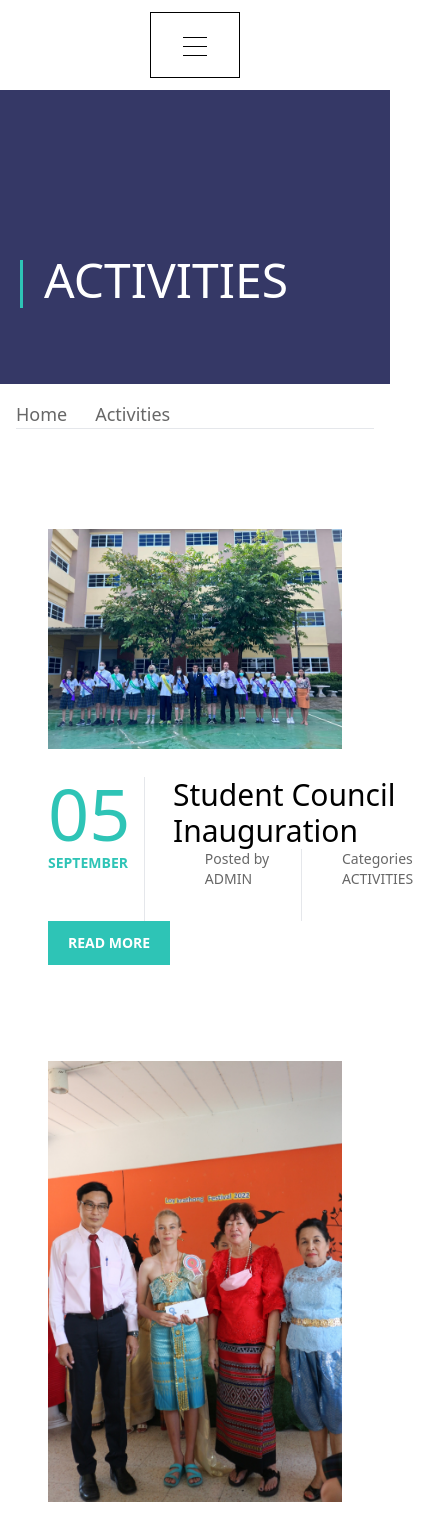
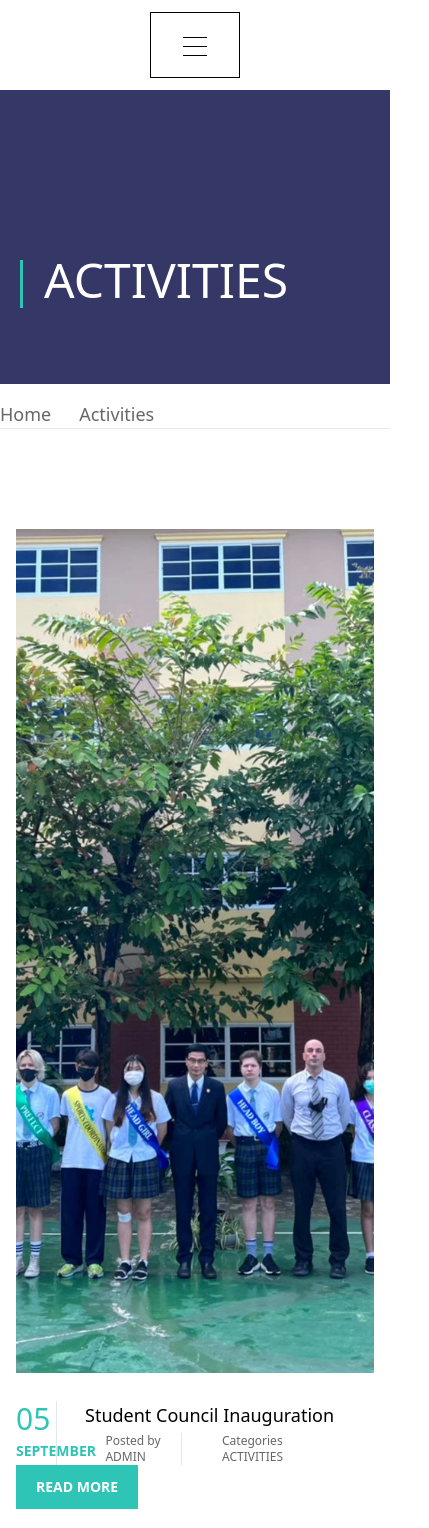
Before and after one commit to StRane/bpis-app, a Next.js app: page /activities in a window 390 px wide. Shown: the top 1528 px of the page, 429 px wide, since content can reach past the window. Built offline with nearby package versions, Linux system fonts and the light colour scheme.

Commit message:
improved mobile design and links

```diff
--- a/components/UI/footer/Footer.tsx
+++ b/components/UI/footer/Footer.tsx
@@ -9,7 +9,7 @@ import Photo1 from "../../../images/footer/logo-footer.webp";
 
 const Footer = () => {
   return (
-    <div className='w-screen lg:px-10 translate-y-28 grid grid-cols-1 lg:grid-cols-3 lg:space-y-2 lg:gap-9  pl-3 bg-bpisb py-14'>
+    <div className='w-screen lg:px-10 lg:translate-y-28 grid grid-cols-1 lg:grid-cols-3 lg:space-y-2 lg:gap-9  pl-3 bg-bpisb py-14'>
       <div className="col-span-1 leading-8 mb-5">
         <img
           className="mb-10 h-10 w-[153px] mx-auto md:mx-0 translate-y-4"
--- a/components/UI/newsEventsPage/EventCard.tsx
+++ b/components/UI/newsEventsPage/EventCard.tsx
@@ -1,46 +1,51 @@
 import Link from "next/link";
+import Image from "next/image";
 
 const EventCard: React.FC<{
-  adress?: string;
-  name?: string;
+  adress: string;
+  name: string;
   day?: string;
   month?: string;
   title?: string;
   type: string;
   eventDetails?: string;
   id: number;
-  directed?: boolean,
+  directed?: boolean;
 }> = (props) => {
   const displayedItems = (
     <div className="mb-24">
-      <img className="w-full h-full" src={props.adress} alt={props.name} />
-      <div className="w-full grid grid-cols-[6rem_1fr] divide-x-1 mt-7">
+      <div className="relative min-h-screen min-w-screen">
+        <Image src={props.adress} alt={props.name} fill  className="object-cover"/>
+      </div>
+      <div className="w-full grid grid-cols-[2.5rem_1fr] md:grid-cols-[6rem_1fr] divide-x-1 mt-7">
         <div className="flex flex-col text-bpisg font-medium">
-          <div className="text-7xl">{props.day}</div>
+          <div className="text-3xl md:4xl lg:5xl xl:7xl">{props.day}</div>
           <div className="text-sm uppercase font-bold mt-1">{props.month}</div>
         </div>
         <div className="grid grid-rows-2 pl-7">
-          <div className="font-medium text-3xl text-black hover:text-bpisg transition duration-300 ease-in">
+          <div className="font-medium text-lg md:text-xl lg:text-2xl xl:text-3xl text-black hover:text-bpisg transition duration-300 ease-in">
             {props.title}
           </div>
-          <div className="grid grid-cols-[8rem_8rem_1fr] divide-x-1 text-sm font-medium">
-            <div className="justify-self-center">
+          <div className="grid grid-cols-[6rem_6rem_1fr] divide-x-1 text-sm font-medium">
+            <div className="justify-self-center text-xs lg:text-base">
               <h4>Posted by</h4>
-              <p className="uppercase text-black/60">Admin</p>
+              <p className="text-xs lg:text-base uppercase text-black/60">Admin</p>
             </div>
             <div className="pl-10">
-              <h4>Categories</h4>
-              <p className="uppercase text-black/60">{props.type}</p>
+              <h4 className="text-xs lg:text-base">Categories</h4>
+              <p className="uppercase text-black/60 text-xs lg:text-base">{props.type}</p>
             </div>
           </div>
         </div>
       </div>
       {props.eventDetails && <p className="my-7">{props.eventDetails}</p>}
-      {props.directed && <Link href={"/activities/" + props.id} key={props.id}>
-        <button className="uppercase px-5 py-3 bg-bpisg text-white hover:bg-bpisg2 font-bold text-sm transition duration-300 ease-in">
-          Read More
-        </button>
-      </Link>}
+      {props.directed && (
+        <Link href={"/activities/" + props.id} key={props.id}>
+          <button className="uppercase px-5 py-3 bg-bpisg text-white hover:bg-bpisg2 font-bold text-sm transition duration-300 ease-in">
+            Read More
+          </button>
+        </Link>
+      )}
     </div>
   );
 
--- a/components/UI/panel/events.tsx
+++ b/components/UI/panel/events.tsx
@@ -14,7 +14,7 @@ const Events = () => {
 
   const eventsGallery = (
     <div
-      className="grid grid-cols-2 grid-rows-2 mr-5 h-72 sm:px-5 md:px-40 lg:px-0
+      className="grid grid-cols-2 translate-x-2.5 md:translate-x-0 grid-rows-2 mr-5 h-72 sm:px-5 md:px-40 lg:px-0
  lg:h-[24.625rem] overflow-clip text-left"
     >
       <div className="relative">
@@ -67,7 +67,7 @@ const Events = () => {
 
   return (
     <div
-      className="col-span-12 w-screen h-screen items-center grid grid-cols-1 lg:grid-cols-2 divide-y-1 lg:divide-y-0 lg:divide-x-1 divide-dashed divide-bpisgry2 bg-cover  bg-center before:content-[''] before:absolute relative before:h-full before:w-screen before:left-0 before:top-0 before:bg-bpisshdw before:bg-cover"
+      className="col-span-12 w-screen h-[140vh] lg:h-screen items-center grid grid-cols-1 lg:grid-cols-2 divide-y-1 lg:divide-y-0 lg:divide-x-1 divide-dashed divide-bpisgry2 bg-cover bg-center before:content-[''] before:absolute relative before:min-h-full before:w-screen before:left-0 before:top-0 before:bg-bpisshdw before:bg-cover"
       style={{ backgroundImage: `url(${imageEvent.src})` }}
     >
       <div className="col-span-1 lg:mx-28 my-auto z-10">
@@ -89,7 +89,7 @@ const Events = () => {
         </div>
       </div>
       <div
-        className="col-span-1 z-10 pt-5
+        className="col-span-1 translate-x-0 z-10 pt-5
        lg:p-10"
       >
         <h3 className="text-white text-center lg:text-left font-bold tracking-wide text-lg lg:text-4xl pb-8">
--- a/components/UI/panel/panel.tsx
+++ b/components/UI/panel/panel.tsx
@@ -5,6 +5,7 @@ import {
   HiOutlineAcademicCap,
   HiOutlineClipboardList,
   HiArrowNarrowRight,
+  HiQuestionMarkCircle,
 } from "react-icons/hi";
 
 const Panel = () => {
@@ -12,17 +13,17 @@ const Panel = () => {
     {
       name: "Programs",
       subname: "21st Century Learners",
-      adress: "/yr7-9-program",
+      adress: "/academics/yr7-9-program",
     },
     {
       name: "Achievements",
       subname: "Academic success",
-      adress: "/achievements",
+      adress: "/about-BPIS/achievements",
     },
     {
       name: "Education Fees",
       subname: "School Fees",
-      adress: "/school-fees",
+      adress: "/admissions/school-fees",
     },
   ];
 
@@ -60,7 +61,7 @@ const Panel = () => {
           <HiOutlineClipboardList className="h-7 w-7 md:h-11 md:w-11 stroke-0 stroke-bpisgry align-center group-hover:stroke-bpisg" />
           <div className="md:ml-3 flex flex-col text-left self-start">
             <ul>
-            <li className="group-hover:text-bpisg">{panelitems[1].name}</li>
+              <li className="group-hover:text-bpisg">{panelitems[1].name}</li>
               <li className="font-light text-bpisgry">
                 {panelitems[1].subname}
               </li>
@@ -80,7 +81,7 @@ const Panel = () => {
           <HiOutlineMap className="h-7 w-7 md:h-11 md:w-11 stroke-0 stroke-bpisgry align-center group-hover:stroke-bpisg" />
           <div className="md:ml-3 flex flex-col text-left self-start">
             <ul>
-            <li className="group-hover:text-bpisg">{panelitems[2].name}</li>
+              <li className="group-hover:text-bpisg">{panelitems[2].name}</li>
               <li className="font-light text-bpisgry">
                 {panelitems[2].subname}
               </li>
@@ -98,8 +99,9 @@ const Panel = () => {
         href="/contact-us"
         className="col-span-1 w-full bg-bpisg text-white text-center lg:text-left p-0 lg:pt-9 lg:pr-5 lg:pb-8 relative md:before:content-[''] md:before:h-full before:absolute before:bg-bpisg lg:before:w-[4.6rem] before:top-0 before:-skew-x-12 before:translate-x-5 before:-left-20 flex before:block group text-xs lg:text-lg font-normal uppercase group-hover:text-bpisb"
       >
-        <div className="mx-auto lg:ml-4 lg:w-3/4 flex flex-col text-left top-0 lg:-top-5 after:content-[''] after:w-[1px] after:h-12 after:top-10 after:left-[70%] after:bg-white after:absolute">
-          <ul>
+        <div className="mx-auto lg:ml-4 lg:w-3/4 flex items-center md:text-left top-0 lg:-top-5 after:content-[''] after:w-[1px] after:h-12 after:top-10 after:left-[70%] after:bg-white after:absolute">
+        <HiQuestionMarkCircle className="h-7 w-7 md:hidden stroke-0 stroke-bpisgry align-center inline" />
+          <ul className="flex flex-col">
             <li>Discover BPIS</li>
             <li className="font-light">Don't Hesitate to Ask</li>
           </ul>
--- a/pages/activities/[id].tsx
+++ b/pages/activities/[id].tsx
@@ -48,7 +48,7 @@ const Details = () => {
 
         <div className="m-4 col-start-1 col-span-12 text-left text-lg text-bpisgry font-light grid grid-cols-4 gap-9">
           <NavigationHelper name="Details" />
-          <div className="py-16 col-span-3 space-y-4 list-none">
+          <div className="py-16 col-span-4 space-y-4 list-none">
             <EventCard
               name={currActivity.name}
               adress={currActivity.adress}
--- a/pages/activities/index.tsx
+++ b/pages/activities/index.tsx
@@ -45,9 +45,9 @@ const Activities: NextPage = () => {
       <main>
         <NavBar/>
         <Pagetitle name="Activities" />
-      <div className="m-4 col-start-1 col-span-12 text-left text-lg text-bpisgry font-light grid grid-cols-4 gap-9">
+      <div className="my-4 col-span-12 text-left text-lg text-bpisgry font-light grid grid-cols-4 gap-9">
         <NavigationHelper name="Activities" />
-        <div className="py-16 col-span-4 space-y-4 mx-4">{displayedItems}</div>
+        <div className="py-16 col-span-4 space-y-4 md:mx-4">{displayedItems}</div>
       </div>
       </main>
       <footer>
```
